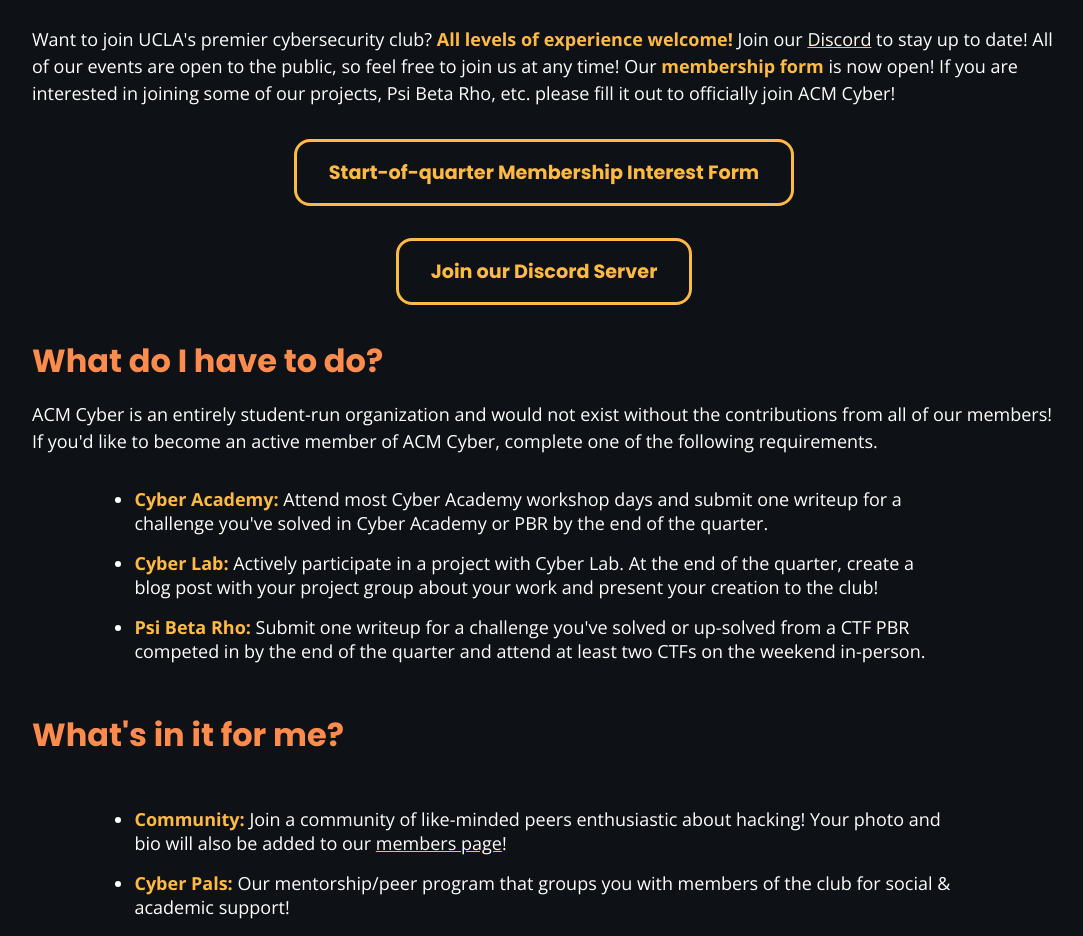
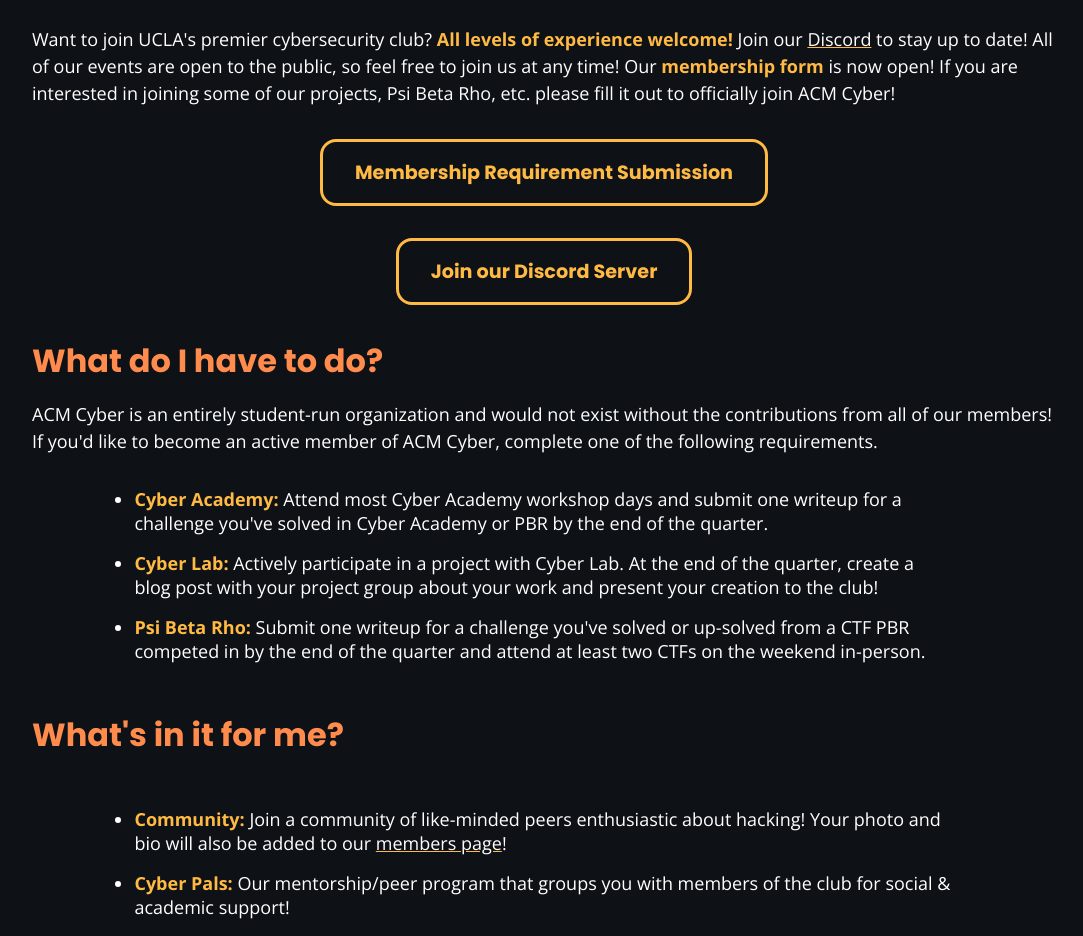
Before and after one commit to uclaacm/acmcyber.com, a Next.js app: page /join in a window 1280 px wide. Shown: the part 920-1856 px from the top of the page, without its empty margins (96-1179 px from the left). Built offline with nearby package versions, Linux system fonts and the light colour scheme; a web font is replaced by a local one.

Commit message:
change to membership req form on join page

```diff
--- a/pages/join.tsx
+++ b/pages/join.tsx
@@ -28,19 +28,17 @@
             out to officially join ACM Cyber!
           </p>
 
-          <button className={styles.membershipForm}>
+          {/* <button className={styles.membershipForm}>
             <a href="https://www.google.com/a/g.ucla.edu/ServiceLogin?continue=https://docs.google.com/forms/d/e/1FAIpQLSd40YVQqKPlcne_h1NtElVLuFuikdtPirRF8GazpiiAejbnXw/viewform">
               Start-of-quarter Membership Interest Form
             </a>
-          </button>
+          </button> */}
 
-          {/*
           <button className={styles.membershipForm}>
             <a href="https://www.google.com/a/g.ucla.edu/ServiceLogin?continue=https://docs.google.com/forms/d/e/1FAIpQLSfA1vwbVohx1Bpg4KiLnCoVCMMs2KiXBBd9FQu5XUBquaPPkg/viewform">
               Membership Requirement Submission
             </a>
           </button>
-          */}
 
           <button className={styles.membershipForm}>
             <a href="/discord">Join our Discord Server</a>
```
